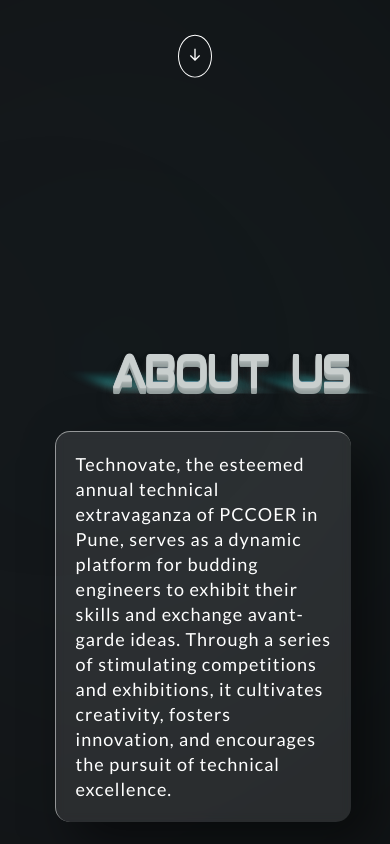
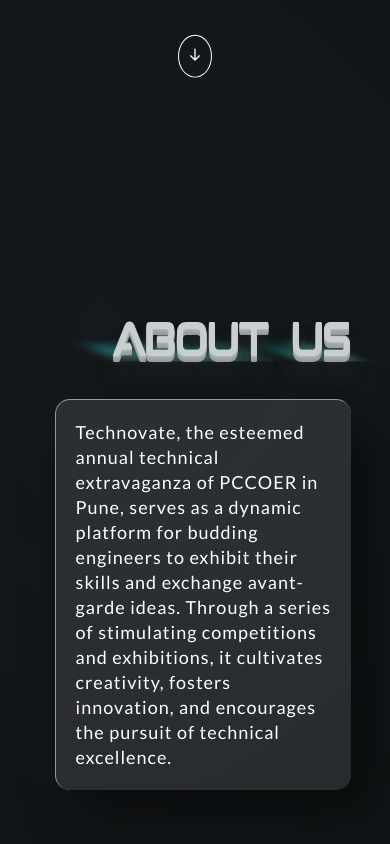
Before and after one commit to JangidVish/technovate-2k25, a React (Create React App) app: page / in a window 390 px wide. Shown: the part 680-1524 px from the top of the page. Built offline with nearby package versions, Linux system fonts and the light colour scheme.

Commit message:
update minor css

```diff
--- a/src/parts/About.css
+++ b/src/parts/About.css
@@ -178,7 +178,7 @@
 
 @media only screen and (max-width: 425px) {
     .about {
-        margin-top: 0rem;
+        margin-top: -2rem;
     }
 
     .blob {
```
